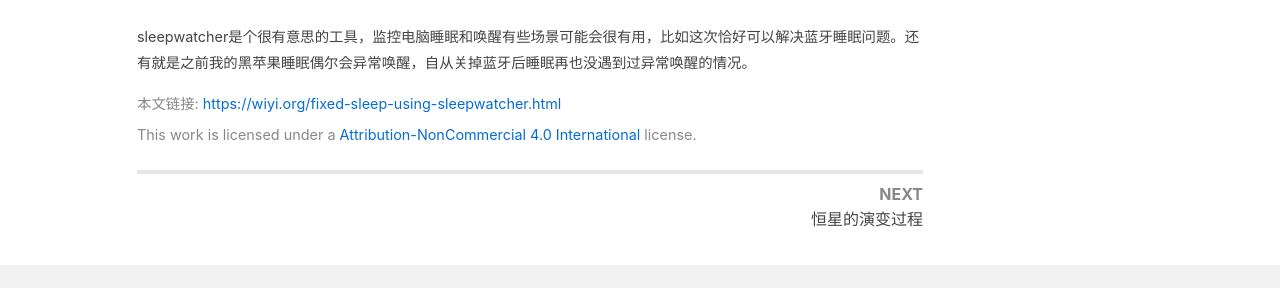
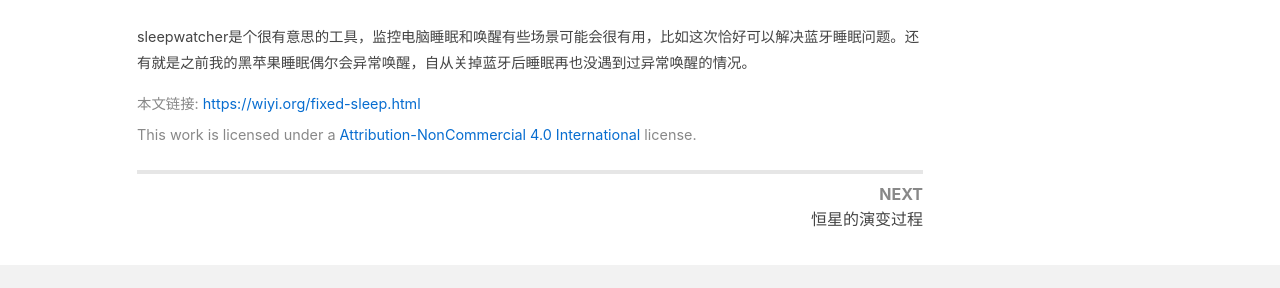
Before and after one commit to xingty/xingty.github.io, a Jekyll site: the page built from _posts/2022-10-15-fixed-sleep.md, in a window 1280 px wide and 900 px high, scrolled down 2443 px. Shown: the part 475-763 px from the top of the window. Built offline with Jekyll 4.4.1, drawn with Linux system fonts in a browser that asks for light colours; nearby versions of some CDN libraries; comment, search, counter and statistics services are not loaded; some of the changed text lies outside the part shown.

Commit message:
* update

```diff
--- a/_posts/2022-10-15-fixed-sleep.md
+++ b/_posts/2022-10-15-fixed-sleep.md
@@ -1,7 +1,7 @@
 ---
-title: '黑苹果解决Monterey蓝牙睡眠后不工作问题'
-key: fixed-sleep-using-sleepwatcher
-permalink: fixed-sleep-using-sleepwatcher.html
+title: '解决黑苹果Monterey蓝牙睡眠后不工作问题'
+key: fixed-sleep
+permalink: fixed-sleep.html
 tags: hackintosh
 ---
 
```
Also changed, not shown: _posts/2022-07-18-evolution-of-the-stars.md (+1 -1 lines).
